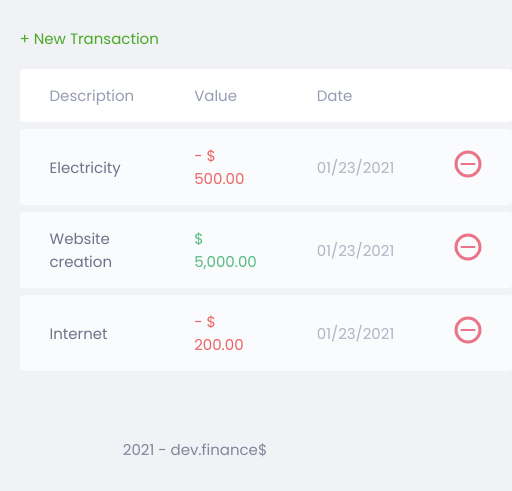
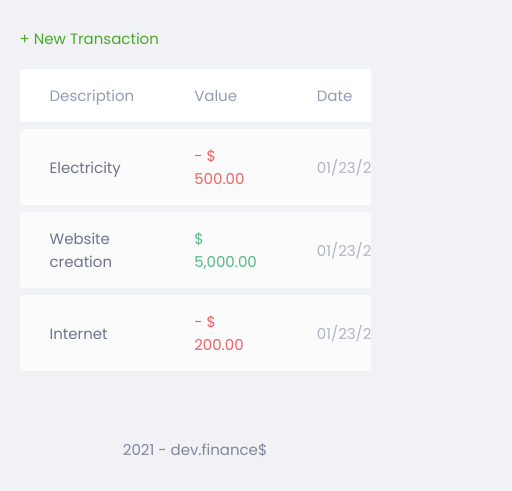
Before and after one commit to erickmp07/dev-finances, a plain HTML site: page index.html in a window 390 px wide. Shown: the part 564-1055 px from the top of the page, 512 px wide, since content can reach past the window. Drawn offline with Linux system fonts and the light colour scheme.

Commit message:
Sets table style to mobile

```diff
--- a/styles.css
+++ b/styles.css
@@ -103,9 +103,11 @@ header {
 }
 
 #data-table {
+    display: block;
     width: 100%;
     border-spacing: 0 0.5rem;
     color: #969cb3;
+    overflow-x: auto;
 }
 
 table thead tr th:first-child,
```
